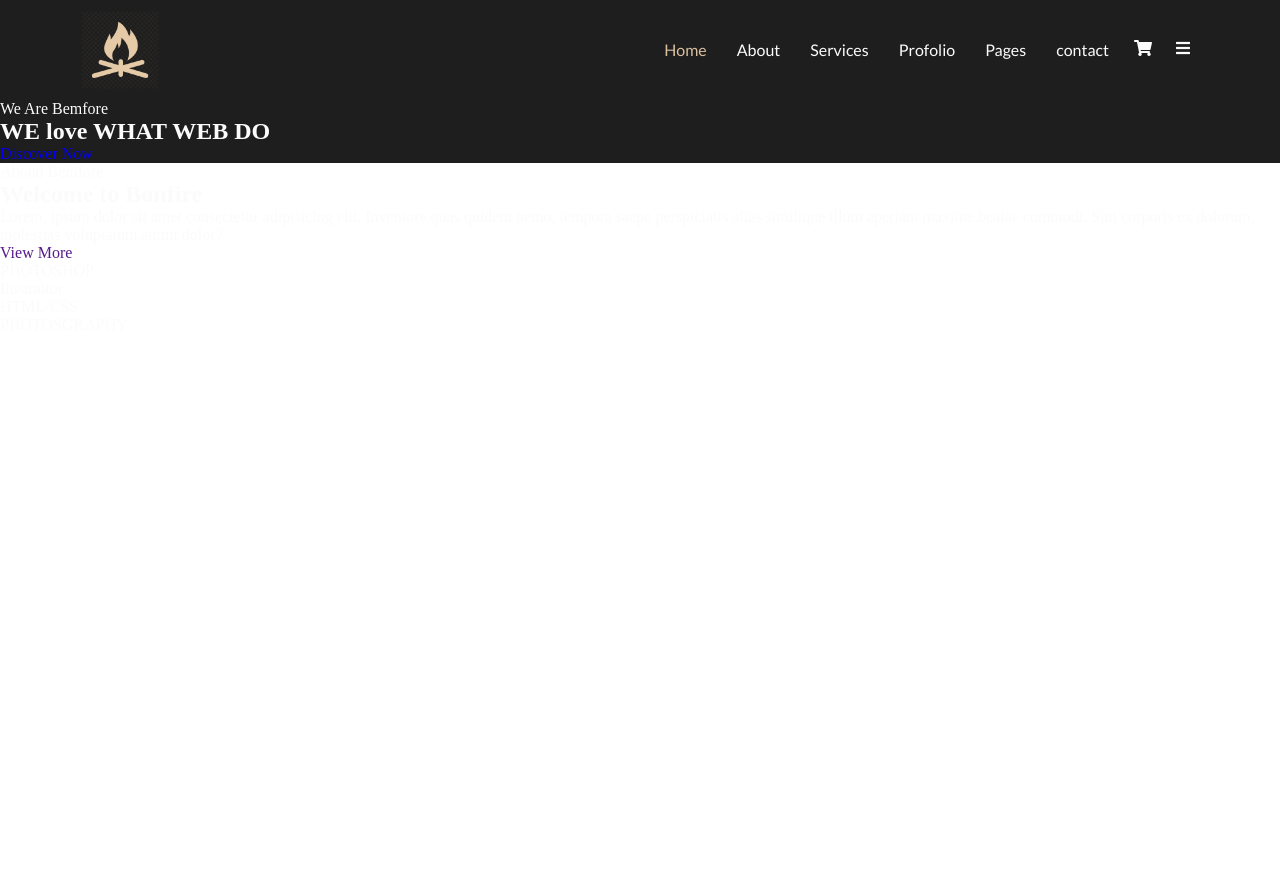
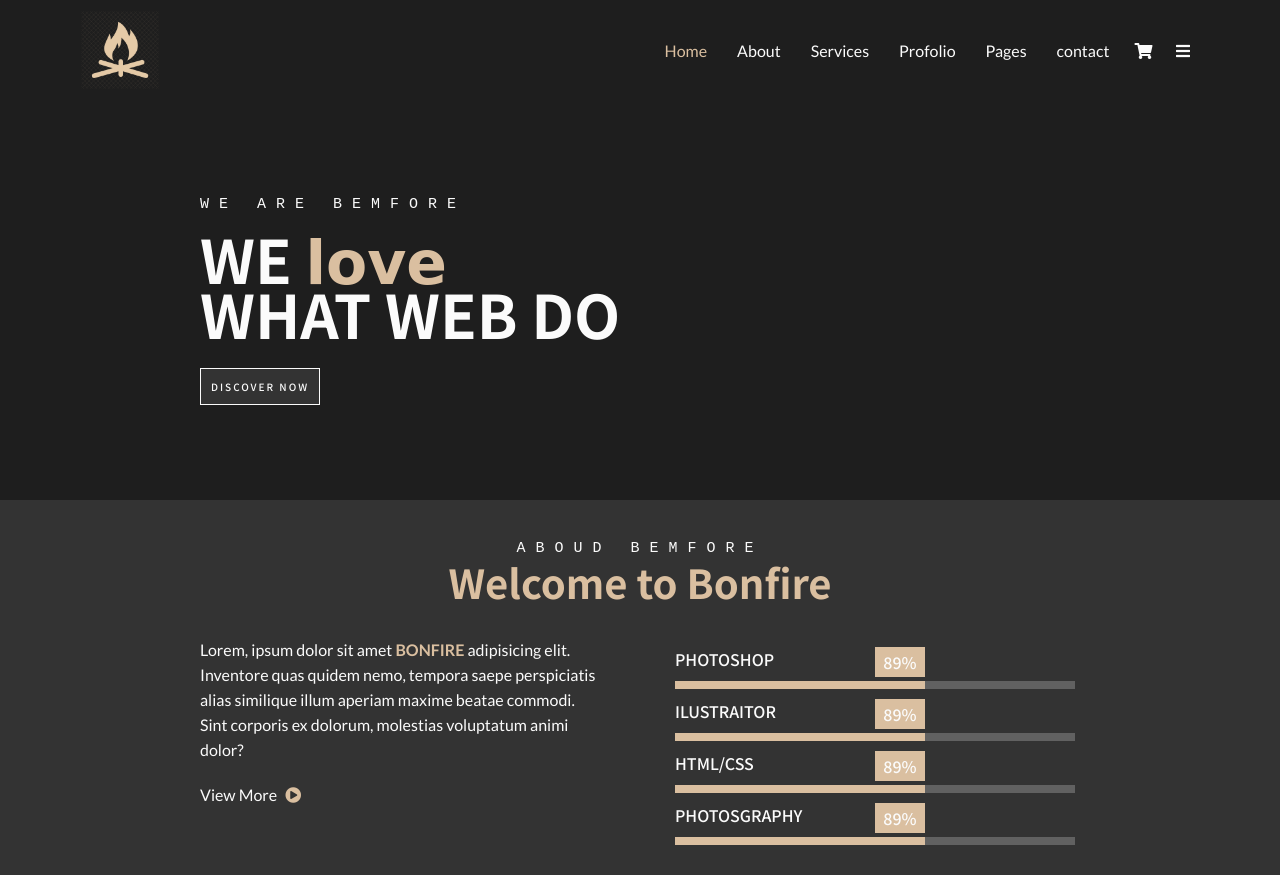
Before and after one commit to erick-tec09/hakaton-4.github.io, a plain HTML site: page index.html in a window 1280 px wide. Before the commit the page ends 800 px from the top, so only its background shows below. Drawn offline with Linux system fonts and the light colour scheme; a web font is replaced by a local one.

Commit message:
terminado aboud

```diff
--- a/css/main.css
+++ b/css/main.css
@@ -3,6 +3,7 @@ body{
 
     font-size: 16px;
     color: #FBFBFB;
+    font-family: 'Noto Sans JP', sans-serif;
 }
 
 
@@ -51,6 +52,7 @@ font-family: 'Overpass Mono', monospace;
      color:  #FBFBFB;
      cursor: pointer;
      font-family: 'Lato', sans-serif;
+     transition: all 0.5s;
 }
 
 .header__link:hover{
@@ -64,11 +66,180 @@ font-family: 'Overpass Mono', monospace;
 .icon_nav{
     margin: 0px 10px;
     cursor: pointer;
+    transition: all 0.5s;
 }
+.icon_nav:hover{
 
+    color: #DABFA0;
+
+}
 /* =============================hero============================= */
 
 
 .hero{
     background: #1E1E1E;
+    height: 400px;
+    display: flex;
+     flex-direction: column;
+     justify-content: center;
+     align-items: flex-start;
+     padding: 0px 200px;
 }
+
+.hero__text{
+
+    font-family: 'Overpass Mono', monospace;
+    letter-spacing: 10px;
+    text-transform: uppercase;
+    font-size: 15px;
+    margin-bottom: 20px;
+}
+
+.hero__title{
+
+    font-size: 60px;
+    font-family: 'Noto Sans JP', sans-serif;
+    line-height: 50px;
+    margin-bottom: 30px;
+
+
+
+}
+.hero__title--detalls{
+    font-family: 'Charm', cursive;
+    color: #DABFA0;
+
+}
+.hero__btn{
+
+    color: #FBFBFB;
+    text-transform: uppercase;
+    background: #333333;
+    padding: 10px 10px;
+     border: 1px solid #FBFBFB;
+     font-family: 'Noto Sans JP', sans-serif;
+     letter-spacing: 2px;
+     font-size: 10px;
+     font-weight: blod;
+     transition: all 0.5s;
+}
+.hero__btn:hover{
+
+    background: #DABFA0;
+    color: #FBFBFB;
+}
+
+/* =============================aboud============================= */
+.aboud{
+    background: #333333;
+    padding: 0px 200px;
+}
+
+.aboud__text{
+
+    font-family: 'Overpass Mono', monospace;
+    letter-spacing: 10px;
+    text-transform: uppercase;
+    font-size: 15px;
+
+    padding-top: 40px ;
+    text-align: center;
+}
+
+.txt__h2{
+    text-align: center;
+    color: #DABFA0;
+    font-size: 40px;
+    font-family: 'Noto Sans JP', sans-serif;
+    line-height: 50px;
+
+}
+
+.aboud__content{
+
+    display: flex;
+}
+.aboud_container{
+    margin: 30px 0px;
+    width: 50%;
+}
+.aboud_txt{
+
+
+    font-family: 'Lato', sans-serif;
+
+    margin-bottom: 20px;
+    line-height: 25px;
+
+}
+.aboud_detalls{
+    color: #DABFA0;
+    font-weight: bold;
+    text-transform: uppercase;
+}
+.aboud_btn{
+
+    color: #FBFBFB;
+    font-family: 'Lato', sans-serif;
+    cursor: pointer;
+    margin: 10px 0px;
+
+}
+.aboud_icons{
+    color: #DABFA0;
+    margin-left: 5px;
+}
+
+
+.aboud__skills{
+
+    margin: 30px 0px;
+    margin-left: 0px;
+    width: 50%;
+    margin-left: 70px;
+}
+
+.adoud__title{
+    text-transform: uppercase;
+    margin: 10px 0px;
+    font-weight: normal;
+}
+
+.progress{
+    width: 400px;
+    height: 8px;
+    background: #616161;
+    position: relative;
+
+}
+.bar{
+
+
+    position: absolute;
+    content: '';
+    width: 250px;
+    height: 8px;
+    background: #DABFA0;
+    top: 0;
+    left: 0;
+
+
+}
+.tarjet{
+
+    position: absolute;
+    content: '';
+    background: #DABFA0;
+    width: 50px;
+    height: 30px;
+    color: #FBFBFB;
+    top: -34px;
+    left: 200px;
+    display: flex;
+    justify-content: center;
+    align-items: center;
+}
+
+.tarjet::before{
+
+}
--- a/index.html
+++ b/index.html
@@ -6,7 +6,8 @@
     <title>Erick Antony</title>
 
     <link rel="stylesheet" href="https://cdnjs.cloudflare.com/ajax/libs/font-awesome/5.14.0/css/all.min.css">
-    <link href="https://fonts.googleapis.com/css2?family=Lato:ital,wght@0,400;0,700;1,400&family=Noto+Sans+JP:wght@500;700;900&family=Overpass+Mono:wght@300;400&display=swap" rel="stylesheet">
+
+    <link href="https://fonts.googleapis.com/css2?family=Charm:wght@400;700&family=Lato:ital,wght@0,400;0,700;1,400&family=Noto+Sans+JP:wght@500;700;900&family=Overpass+Mono:wght@300;400&display=swap" rel="stylesheet">
     <link rel="stylesheet" href="css/reset.css">
     <link rel="stylesheet" href="css/main.css">
 
@@ -39,38 +40,64 @@
     <section class="hero">
 
         <p class="hero__text">We Are Bemfore</p>
-        <h1 class="hero__title">WE love WHAT WEB DO </h1>
-        <a  class="hero__title"href="#">Discover Now</a>
+        <h1 class="hero__title">WE <span class="hero__title--detalls">love</span> <br> WHAT WEB DO </h1>
+        <a  class="hero__btn"href="#">Discover Now</a>
 
     </section>
 
     <section class="aboud">
-
-        <p class="hero__text">Aboud Bemfore</p>
-        <h2 class="hero__h2">Welcome  to Bonfire </h2>
+        <p class="aboud__text">Aboud Bemfore</p>
+        <h2 class="txt__h2">Welcome  to Bonfire </h2>
 
         <div  class="aboud__content">
 
-            <p>Lorem, ipsum dolor sit amet consectetur adipisicing elit. Inventore quas quidem nemo, tempora saepe perspiciatis alias similique illum aperiam maxime beatae commodi. Sint corporis ex dolorum, molestias voluptatum animi dolor?</p>
-            <a href="">View More</a>
+            <div class="aboud_container">
+                <p class="aboud_txt"> Lorem, ipsum dolor sit amet  <span class="aboud_detalls">bonfire</span>  adipisicing elit. Inventore quas quidem nemo, tempora saepe perspiciatis alias similique illum aperiam maxime beatae commodi. Sint corporis ex dolorum, molestias voluptatum animi dolor?</p>
+                <a href="" class="aboud_btn">View More <i class="fas fa-play-circle aboud_icons"></i></a>
+            </div>
+
 
 
             <div  class="aboud__skills">
                 <div class="items">
-                    <p>PHOTOSHOP</p>
-                    <div></div>
+                    <p class="adoud__title">PHOTOSHOP</p>
+                    <div class="progress">
+                        <div class="bar"></div>
+                        <div class="tarjet">
+                            <p>89%</p>
+
+                        </div>
+                    </div>
                 </div>
                 <div class="items">
-                    <p>Ilustraitor</p>
-                    <div></div>
+                    <p class="adoud__title">Ilustraitor</p>
+                    <div class="progress">
+                        <div class="bar"></div>
+                        <div class="tarjet">
+                            <p>89%</p>
+
+                        </div>
+                    </div>
                 </div>
                 <div class="items">
-                    <p>HTML/CSS</p>
-                    <div></div>
+                    <p class="adoud__title">HTML/CSS</p>
+                    <div class="progress">
+                        <div class="bar"></div>
+                        <div class="tarjet">
+                            <p>89%</p>
+
+                        </div>
+                    </div>
                 </div>
                 <div class="items">
-                    <p>PHOTOSGRAPHY</p>
-                    <div></div>
+                    <p class="adoud__title">PHOTOSGRAPHY</p>
+                    <div class="progress">
+                        <div class="bar"></div>
+                        <div class="tarjet">
+                            <p>89%</p>
+
+                        </div>
+                    </div>
                 </div>
 
             </div>
@@ -84,6 +111,10 @@
     </section>
 
 
+    <section>
+
+    </section>
+
 
 
 
```
Also changed, not shown: images/laptop.png (added).
